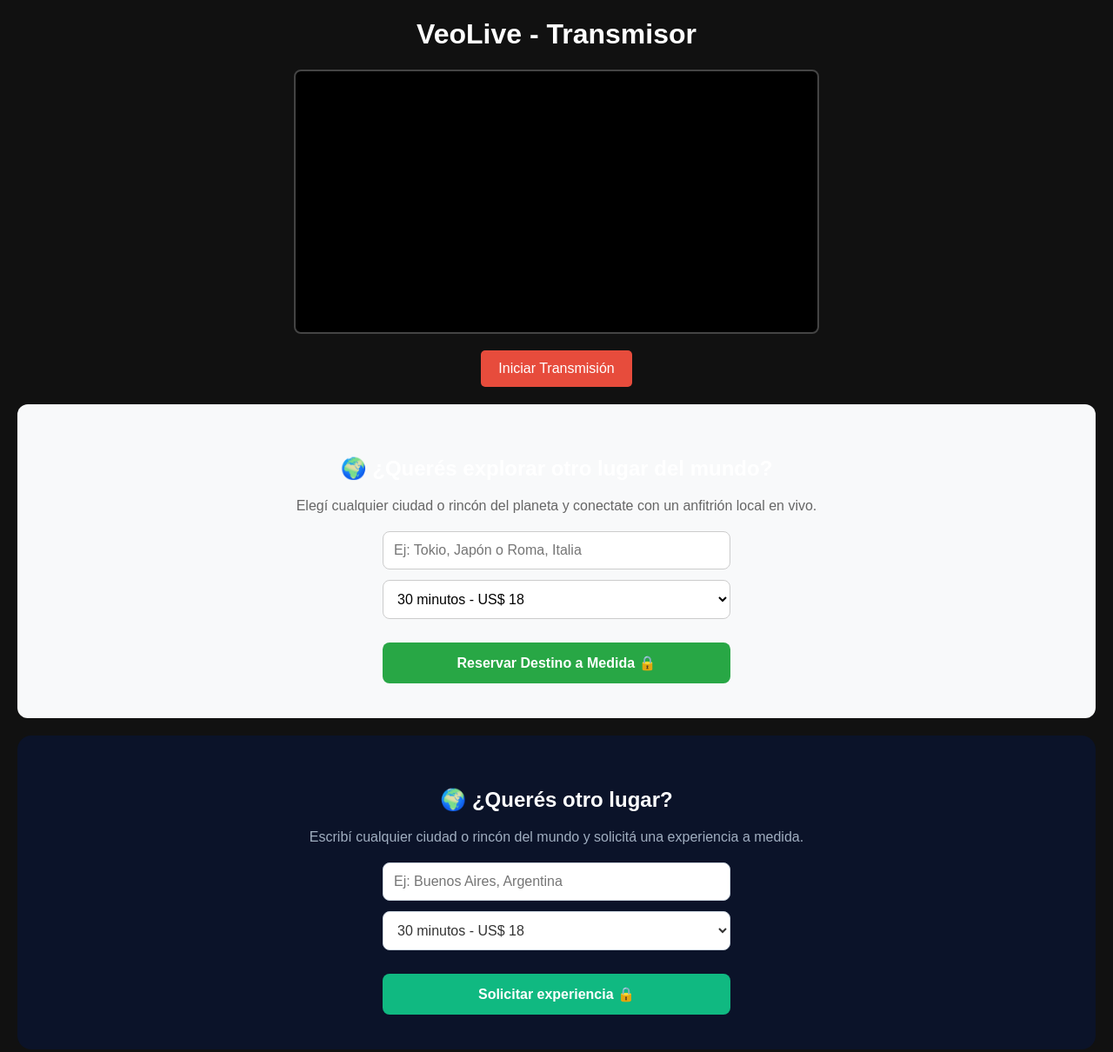
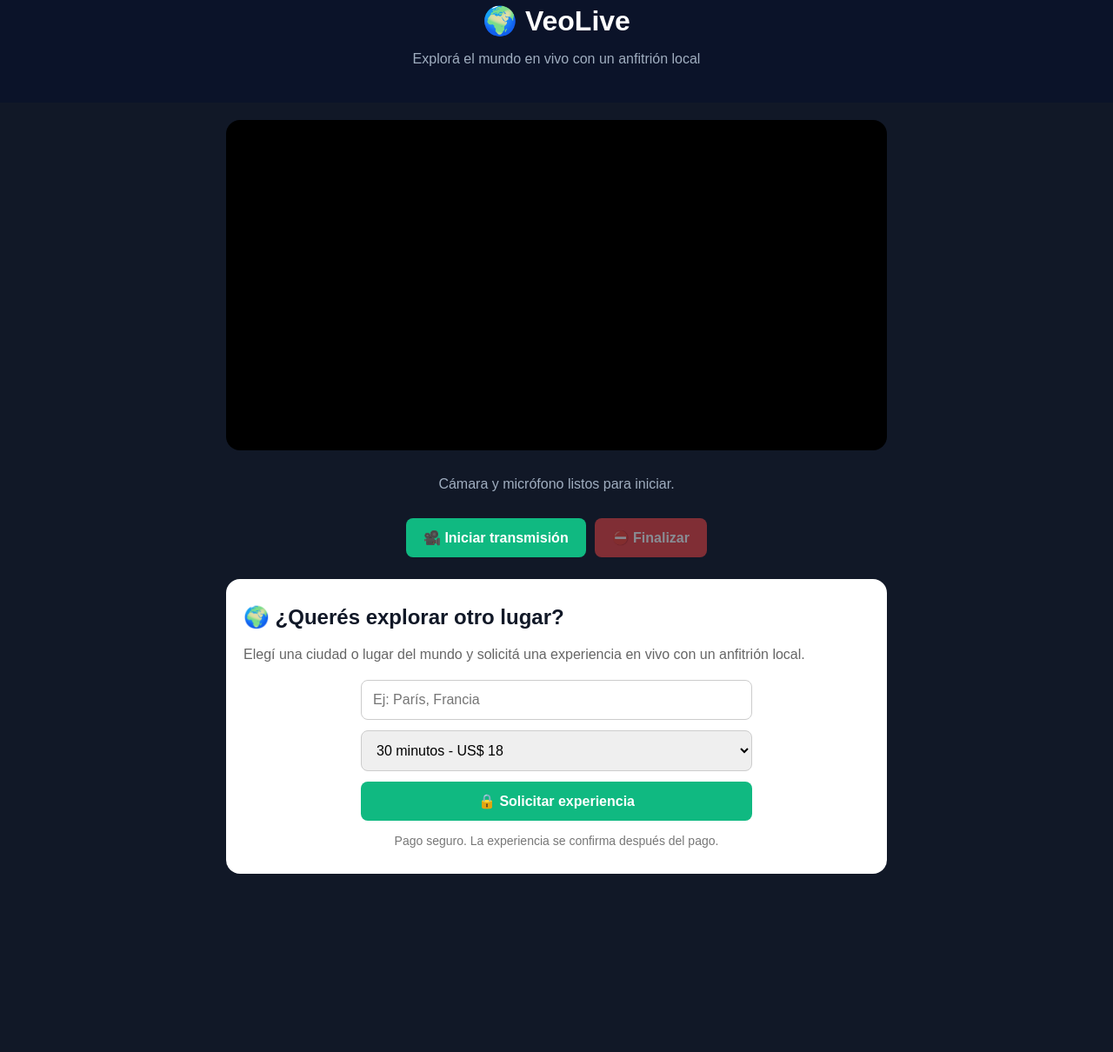
Before and after one commit to bauqueclaudio82-svg/Veolive-backend, a website: page cliente.html in a window 1280 px wide. Shown: the part 20-1230 px from the top of the page at 87% size. After the commit the page ends 1045 px from the top, so only its background shows below. Drawn offline with Linux system fonts and the light colour scheme.

Commit message:
Update cliente.html

```diff
--- a/cliente.html
+++ b/cliente.html
@@ -3,153 +3,516 @@
 <head>
     <meta charset="UTF-8">
     <meta name="viewport" content="width=device-width, initial-scale=1.0">
-    <title>VeoLive - Transmisión (Cliente)</title>
+
+    <title>VeoLive - Experiencia en vivo</title>
+
     <style>
-        body { font-family: Arial, sans-serif; text-align: center; background: #111; color: #fff; margin: 0; padding: 20px; }
-        video { width: 100%; max-width: 600px; border: 2px solid #444; border-radius: 8px; background: #000; }
-        button { padding: 12px 20px; font-size: 16px; background: #e74c3c; color: white; border: none; border-radius: 5px; cursor: pointer; margin-top: 15px; }
-        button:hover { background: #c0392b; }
+        * {
+            box-sizing: border-box;
+        }
+
+        body {
+            font-family: Arial, sans-serif;
+            margin: 0;
+            background: #111827;
+            color: white;
+        }
+
+        header {
+            background: #0b1329;
+            padding: 25px 20px;
+            text-align: center;
+        }
+
+        header h1 {
+            margin: 0;
+            font-size: 32px;
+        }
+
+        header p {
+            color: #a0aec0;
+        }
+
+        .container {
+            max-width: 800px;
+            margin: 0 auto;
+            padding: 20px;
+        }
+
+        .video-container {
+            background: #000;
+            border-radius: 16px;
+            overflow: hidden;
+            margin-bottom: 20px;
+        }
+
+        video {
+            width: 100%;
+            display: block;
+            min-height: 300px;
+            background: #000;
+        }
+
+        .controls {
+            display: flex;
+            gap: 10px;
+            justify-content: center;
+            flex-wrap: wrap;
+            margin: 20px 0;
+        }
+
+        button {
+            border: none;
+            border-radius: 8px;
+            padding: 13px 20px;
+            font-size: 16px;
+            font-weight: bold;
+            cursor: pointer;
+        }
+
+        #startBtn {
+            background: #10b981;
+            color: white;
+        }
+
+        #stopBtn {
+            background: #ef4444;
+            color: white;
+        }
+
+        #stopBtn:disabled,
+        #startBtn:disabled {
+            opacity: 0.5;
+            cursor: not-allowed;
+        }
+
+        .booking {
+            background: white;
+            color: #222;
+            border-radius: 16px;
+            padding: 30px 20px;
+            margin-top: 25px;
+        }
+
+        .booking h2 {
+            margin-top: 0;
+            color: #111827;
+        }
+
+        .booking p {
+            color: #666;
+        }
+
+        .form {
+            max-width: 450px;
+            margin: 20px auto 0;
+            display: flex;
+            flex-direction: column;
+            gap: 12px;
+        }
+
+        input,
+        select {
+            width: 100%;
+            padding: 13px;
+            border: 1px solid #ccc;
+            border-radius: 8px;
+            font-size: 16px;
+        }
+
+        #bookingBtn {
+            background: #10b981;
+            color: white;
+        }
+
+        .status {
+            text-align: center;
+            padding: 10px;
+            color: #a0aec0;
+        }
+
+        .secure {
+            text-align: center;
+            color: #777;
+            font-size: 14px;
+            margin-top: 15px;
+        }
     </style>
 </head>
+
 <body>
-    <h1>VeoLive - Transmisor</h1>
-    <div>
-        <video id="localVideo" autoplay playsinline muted></video>
-    </div>
-    <div>
-        <button id="startBtn">Iniciar Transmisión</button>
+
+<header>
+    <h1>🌍 VeoLive</h1>
+    <p>Explorá el mundo en vivo con un anfitrión local</p>
+</header>
+
+<div class="container">
+
+    <!-- VIDEOLLAMADA -->
+    <section>
+
+        <div class="video-container">
+            <video
+                id="localVideo"
+                autoplay
+                playsinline
+                muted>
+            </video>
         </div>
 
+        <div class="status" id="status">
+            Cámara y micrófono listos para iniciar.
+        </div>
+
+        <div class="controls">
+
+            <button id="startBtn">
+                🎥 Iniciar transmisión
+            </button>
+
+            <button id="stopBtn" disabled>
+                ⛔ Finalizar
+            </button>
+
+        </div>
+
+    </section>
+
+
+    <!-- DESTINO PERSONALIZADO -->
+    <section class="booking">
+
+        <h2>🌍 ¿Querés explorar otro lugar?</h2>
+
+        <p>
+            Elegí una ciudad o lugar del mundo y solicitá
+            una experiencia en vivo con un anfitrión local.
+        </p>
+
+        <div class="form">
+
+            <input
+                type="text"
+                id="customLocation"
+                placeholder="Ej: París, Francia">
+
+            <select id="durationSelect">
+
+                <option value="15">
+                    15 minutos - US$ 10
+                </option>
+
+                <option value="30" selected>
+                    30 minutos - US$ 18
+                </option>
+
+                <option value="60">
+                    1 hora - US$ 30
+                </option>
+
+            </select>
+
+            <button id="bookingBtn">
+                🔒 Solicitar experiencia
+            </button>
+
+        </div>
+
+        <div class="secure">
+            Pago seguro. La experiencia se confirma después del pago.
+        </div>
+
+    </section>
+
+</div>
+
+
 <script>
-        const localVideo = document.getElementById('localVideo');
-        const startBtn = document.getElementById('startBtn');
-        let localStream;
-        let ws;
 
-        // Conectar al WebSocket (asume que corre en el mismo host/puerto o ajusta la URL)
+    // ==========================================
+    // VARIABLES
+    // ==========================================
+
+    const localVideo = document.getElementById("localVideo");
+    const startBtn = document.getElementById("startBtn");
+    const stopBtn = document.getElementById("stopBtn");
+    const status = document.getElementById("status");
+
+    const bookingBtn = document.getElementById("bookingBtn");
+    const customLocation = document.getElementById("customLocation");
+    const durationSelect = document.getElementById("durationSelect");
+
+    let localStream = null;
+    let ws = null;
+
+
+    // ==========================================
+    // CONECTAR WEBSOCKET
+    // ==========================================
+
     function conectarWS() {
-            const protocol = window.location.protocol === 'https:' ? 'wss:' : 'ws:';
-            ws = new WebSocket(`${protocol}//${window.location.host}`);
 
-            ws.onopen = () => console.log('Conectado al servidor de señalización');
+        const protocol =
+            window.location.protocol === "https:"
+                ? "wss:"
+                : "ws:";
+
+        ws = new WebSocket(
+            `${protocol}//${window.location.host}`
+        );
+
+        ws.onopen = () => {
+
+            console.log(
+                "Conectado al servidor de señalización"
+            );
+
+            status.textContent =
+                "Conectado. Transmisión preparada.";
+        };
+
         ws.onmessage = async (event) => {
-                // Aquí manejaremos la señalización WebRTC en el siguiente ajuste si hace falta
+
+            console.log(
+                "Mensaje recibido:",
+                event.data
+            );
+
+            /*
+             * Aquí podremos agregar posteriormente
+             * la señalización WebRTC completa.
+             */
+        };
+
+        ws.onerror = (error) => {
+
+            console.error(
+                "Error WebSocket:",
+                error
+            );
+
+        };
+
+        ws.onclose = () => {
+
+            console.log(
+                "WebSocket desconectado"
+            );
+
         };
     }
 
-        startBtn.onclick = async () => {
+
+    // ==========================================
+    // INICIAR TRANSMISIÓN
+    // ==========================================
+
+    startBtn.addEventListener("click", async () => {
+
         try {
-                localStream = await navigator.mediaDevices.getUserMedia({ video: { facingMode: "environment" }, audio: true });
-                localVideo.srcObject = localStream;
+
+            localStream =
+                await navigator.mediaDevices.getUserMedia({
+
+                    video: {
+                        facingMode: "environment"
+                    },
+
+                    audio: true
+
+                });
+
+            localVideo.srcObject =
+                localStream;
+
             conectarWS();
+
             startBtn.disabled = true;
-                startBtn.textContent = "Transmitiendo...";
-            } catch (err) {
-                console.error("Error al acceder a la cámara:", err);
-                alert("No se pudo acceder a la cámara o micrófono.");
+            stopBtn.disabled = false;
+
+            startBtn.textContent =
+                "🎥 Transmitiendo...";
+
+            status.textContent =
+                "Transmisión activa.";
+
         }
-        };
-    </script>
-    <!-- Sección de Destino Personalizado -->
-<section style="padding: 40px 20px; background: #f8f9fa; text-align: center; border-radius: 12px; margin: 20px 0;">
-    <h2>🌍 ¿Querés explorar otro lugar del mundo?</h2>
-    <p style="color: #666; margin-bottom: 20px;">Elegí cualquier ciudad o rincón del planeta y conectate con un anfitrión local en vivo.</p>
 
-    <div style="max-width: 400px; margin: 0 auto; display: flex; flex-direction: column; gap: 12px;">
-        <input type="text" id="customLocation" placeholder="Ej: Tokio, Japón o Roma, Italia" style="padding: 12px; border: 1px solid #ccc; border-radius: 8px; font-size: 16px;">
+        catch (error) {
 
-        <select id="durationSelect" style="padding: 12px; border: 1px solid #ccc; border-radius: 8px; font-size: 16px; background: white;">
-            <option value="15">15 minutos - US$ 10</option>
-            <option value="30" selected>30 minutos - US$ 18</option>
-            <option value="60">1 hora - US$ 30</option>
-        </select>
+            console.error(
+                "Error al acceder a cámara/micrófono:",
+                error
+            );
 
-        <button onclick="handleCustomBooking()" style="background: #28a745; color: white; border: none; padding: 14px; border-radius: 8px; font-size: 16px; font-weight: bold; cursor: pointer;">
-            Reservar Destino a Medida 🔒
-        </button>
-    </div>
-</section>
+            alert(
+                "No se pudo acceder a la cámara o al micrófono. Verificá los permisos del navegador."
+            );
 
-<script>
-    function handleCustomBooking() {
-        const location = document.getElementById('customLocation').value;
-        const duration = document.getElementById('durationSelect').value;
+        }
 
-        if (!location.trim()) {
-            alert('Por favor, ingresá un lugar válido.');
+    });
+
+
+    // ==========================================
+    // FINALIZAR TRANSMISIÓN
+    // ==========================================
+
+    stopBtn.addEventListener("click", () => {
+
+        if (localStream) {
+
+            localStream
+                .getTracks()
+                .forEach(track => track.stop());
+
+            localStream = null;
+        }
+
+        localVideo.srcObject = null;
+
+        if (ws) {
+
+            ws.close();
+            ws = null;
+
+        }
+
+        startBtn.disabled = false;
+        stopBtn.disabled = true;
+
+        startBtn.textContent =
+            "🎥 Iniciar transmisión";
+
+        status.textContent =
+            "Transmisión finalizada.";
+
+    });
+
+
+    // ==========================================
+    // RESERVAR EXPERIENCIA
+    // ==========================================
+
+    bookingBtn.addEventListener(
+        "click",
+        handleCustomBooking
+    );
+
+
+    async function handleCustomBooking() {
+
+        const location =
+            customLocation.value.trim();
+
+        const duration =
+            durationSelect.value;
+
+
+        // Validar destino
+
+        if (!location) {
+
+            alert(
+                "Por favor, ingresá una ciudad o lugar válido."
+            );
+
+            customLocation.focus();
+
             return;
         }
 
-        alert('Redirigiendo al pago seguro para tu experiencia en: ' + location + ' (' + duration + ' min)...');
+
+        // Evitar múltiples clics
+
+        bookingBtn.disabled = true;
+
+        bookingBtn.textContent =
+            "⏳ Preparando pago...";
+
+
+        try {
+
+            const response =
+                await fetch(
+                    "/api/crear-pago",
+                    {
+
+                        method: "POST",
+
+                        headers: {
+                            "Content-Type":
+                                "application/json"
+                        },
+
+                        body: JSON.stringify({
+
+                            location: location,
+
+                            duration: duration
+
+                        })
+
                     }
-</script>
-     <!-- Sección de Destino Personalizado -->
-<section style="padding: 40px 20px; background: #0b1329; color: white; text-align: center; border-radius: 16px; margin: 20px 0;">
-    <h2>🌍 ¿Querés otro lugar?</h2>
-    <p style="color: #a0aec0; margin-bottom: 20px;">Escribí cualquier ciudad o rincón del mundo y solicitá una experiencia a medida.</p>
+                );
 
-    <div style="max-width: 400px; margin: 0 auto; display: flex; flex-direction: column; gap: 12px;">
-        <input type="text" id="customLocation" placeholder="Ej: Buenos Aires, Argentina" style="padding: 12px; border: 1px solid #cbd5e0; border-radius: 8px; font-size: 16px; background: #fff; color: #333;">
 
-        <select id="durationSelect" style="padding: 12px; border: 1px solid #cbd5e0; border-radius: 8px; font-size: 16px; background: white; color: #333;">
-            <option value="15">15 minutos - US$ 10</option>
-            <option value="30" selected>30 minutos - US$ 18</option>
-            <option value="60">1 hora - US$ 30</option>
-        </select>
+            const data =
+                await response.json();
 
-        <button onclick="handleCustomBooking()" style="background: #10b981; color: white; border: none; padding: 14px; border-radius: 8px; font-size: 16px; font-weight: bold; cursor: pointer;">
-            Solicitar experiencia 🔒
-        </button>
-    </div>
-</section>
 
-<script>
-    function handleCustomBooking() {
-        const location = document.getElementById('customLocation').value;
-        const duration = document.getElementById('durationSelect').value;
+            // Si el backend devuelve
+            // la URL de Stripe
 
-        if (!location.trim()) {
-            alert('Por favor, ingresá una ciudad o lugar válido.');
+            if (data.url) {
+
+                window.location.href =
+                    data.url;
+
                 return;
             }
 
-        // Preparado para conectar con la pasarela de pago global (Stripe)
-        alert('Conectando con la pasarela de pago global para tu experiencia en: ' + location + ' (' + duration + ' min)...');
+
+            // Error enviado por backend
+
+            console.error(
+                "Respuesta del servidor:",
+                data
+            );
+
+            alert(
+                data.error ||
+                "No se pudo iniciar el pago."
+            );
+
         }
+
+        catch (error) {
+
+            console.error(
+                "Error al conectar con el servidor:",
+                error
+            );
+
+            alert(
+                "No se pudo conectar con VeoLive. Verificá que el servidor esté funcionando."
+            );
+
+        }
+
+        finally {
+
+            bookingBtn.disabled = false;
+
+            bookingBtn.textContent =
+                "🔒 Solicitar experiencia";
+
+        }
+
+    }
+
 </script>
 
 </body>
-
 </html>
- <script>
-    async function handleCustomBooking() {
-        const location = document.getElementById('customLocation').value;
-        const duration = document.getElementById('durationSelect').value;
-
-        if (!location.trim()) {
-            alert('Por favor, ingresá una ciudad o lugar válido.');
-            return;
-        }
-
-        try {
-            const response = await fetch('/api/crear-pago', {
-                method: 'POST',
-                headers: {
-                    'Content-Type': 'application/json'
-                },
-                body: JSON.stringify({ location, duration })
-            });
-
-            const data = await response.json();
-
-            if (data.url) {
-                window.location.href = data.url; // Redirige a la pasarela de pago de Stripe
-            } else {
-                alert('Hubo un error al iniciar el pago. Intentalo de nuevo.');
-            }
-        } catch (error) {
-            console.error('Error:', error);
-            alert('Error de conexión con el servidor.');
-        }
-    }
- </script>
```
Lines whose indentation alone changed are shown as unchanged.
